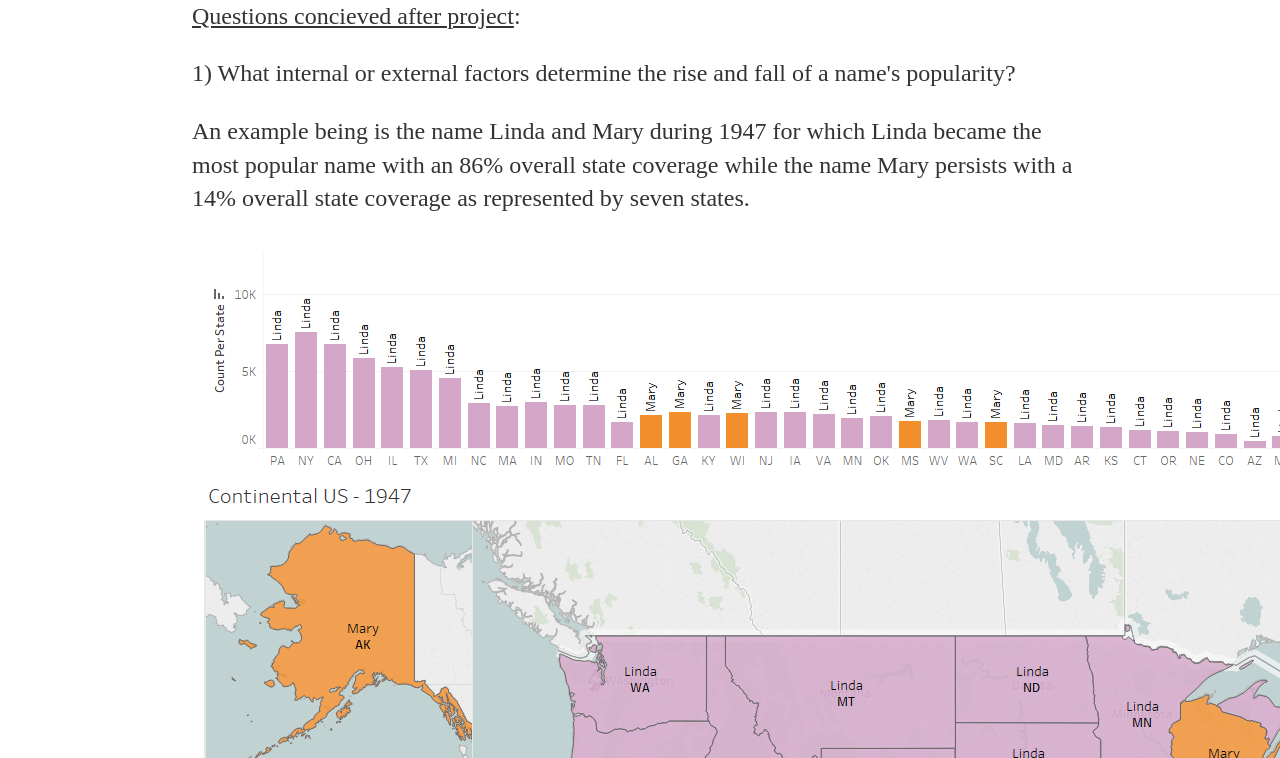
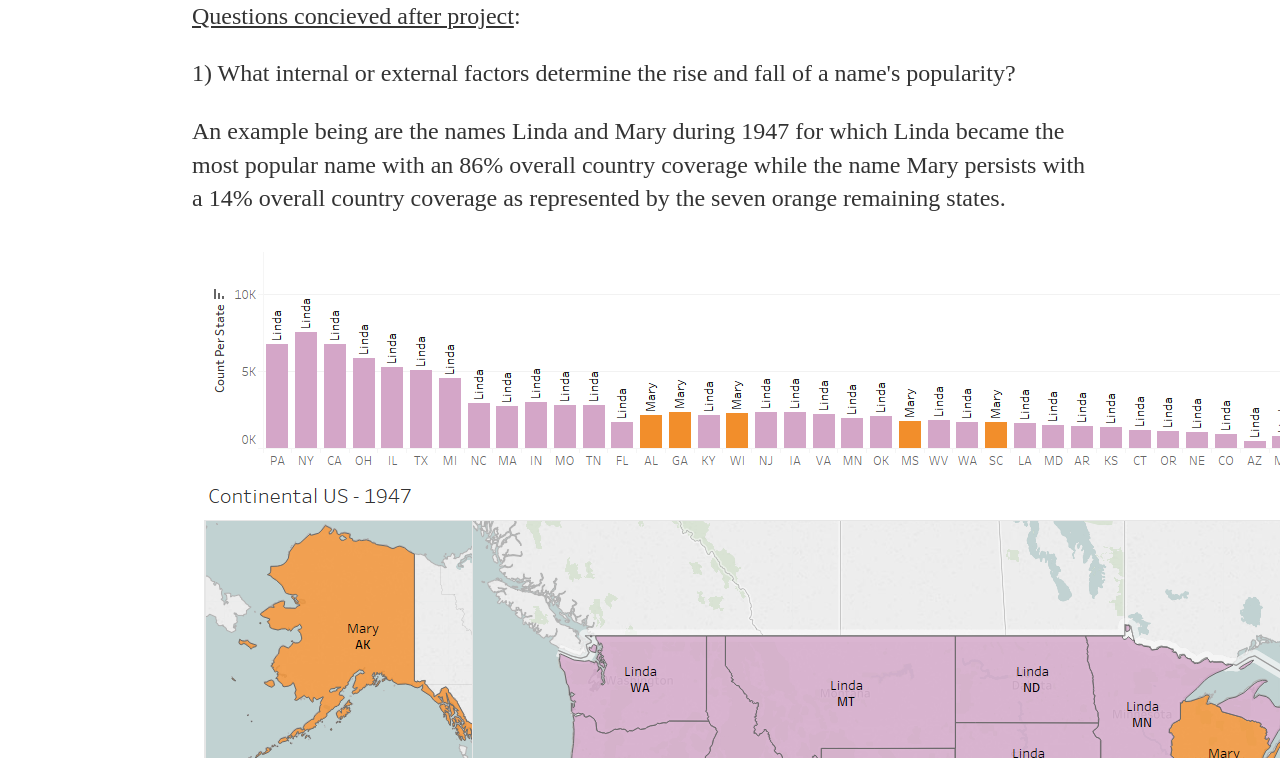
Before and after one commit to michaelip2/michaelip2.github.io, a Jekyll site: the page built from _posts/2018-01-01-social-security-administration-name-interactive-dashboard.md, in a window 1280 px wide and 900 px high, scrolled down 2670 px, cut to the strip 142-900 px from the top of the window. Built offline with Jekyll 4.4.1, drawn with Linux system fonts in a browser that asks for light colours.

Commit message:
Update 2018-01-01-social-security-administration-name-interactive-dashboard.md

```diff
--- a/_posts/2018-01-01-social-security-administration-name-interactive-dashboard.md
+++ b/_posts/2018-01-01-social-security-administration-name-interactive-dashboard.md
@@ -15,7 +15,7 @@ date: 2018-01-01
 <p><img src="https://raw.githubusercontent.com/michaelip2/michaelip2.github.io/master/images/1910%20-%202015%20male%20Name.gif" /></p>
 <p><u>Questions concieved after project</u>:</p>
 <p>1) What internal or external factors determine the rise and fall of a name's popularity?</p>
-<p>An example being is the name Linda and Mary during 1947 for which Linda became the most popular name with an 86% overall state coverage while the name Mary persists with a 14% overall state coverage as represented by seven states.</p>
+<p>An example being are the names Linda and Mary during 1947 for which Linda became the most popular name with an 86% overall country coverage while the name Mary persists with a 14% overall country coverage as represented by the seven orange remaining states.</p>
 <p><img src="https://raw.githubusercontent.com/michaelip2/michaelip2.github.io/master/images/1947%20female%20us.png"/></p>
 <p>Was there a prominent cultural figure that influenced new and budding parents to consider Linda and Mary among the list of prospective names for their newborn?</p>
 <p>Anecdotally I recalled reading this <a href="https://www.huffingtonpost.com/2015/04/08/game-of-thrones-baby-names_n_7018504.html">HuffPost article</a> from 2015 where the HBO's Game of Thrones' meteoric rise to fame coincidentally resulted in 241 babies being named Khaleesi who is one of the pivotal female characters from the medieval fantasy drama. It is amazing and equally odd to witness how our daily hobbies and activities can influence the naming decision for a child.</p>
```
